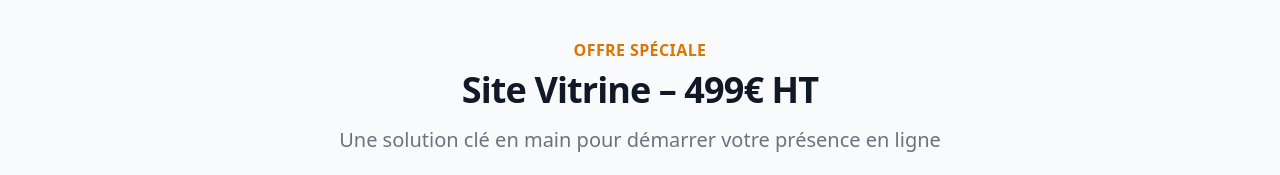
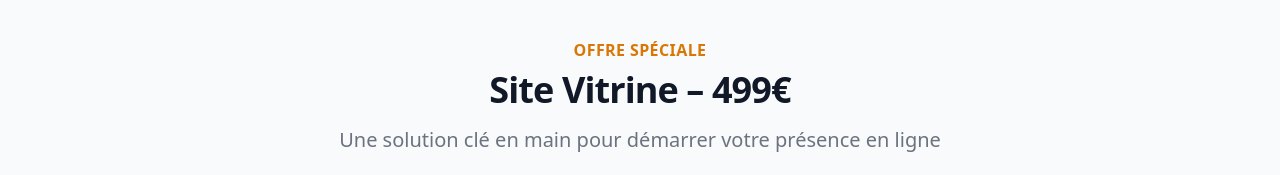
Before and after one commit to Rikka230/NocWeb, a plain HTML site: page index.html in a window 1280 px wide. Shown: the part 604-779 px from the top of the page. Drawn offline with nearby package versions, Linux system fonts and the light colour scheme.

Commit message:
Update index.html

```diff
--- a/index.html
+++ b/index.html
@@ -120,7 +120,7 @@
             <div class="lg:text-center">
                 <h2 class="text-base text-amber-600 font-semibold tracking-wide uppercase">Offre spéciale</h2>
                 <p class="mt-2 text-3xl leading-8 font-extrabold tracking-tight text-gray-900 sm:text-4xl">
-                    Site Vitrine – 499€ HT
+                    Site Vitrine – 499€
                 </p>
                 <p class="mt-4 max-w-2xl text-xl text-gray-500 lg:mx-auto">
                     Une solution clé en main pour démarrer votre présence en ligne
```
